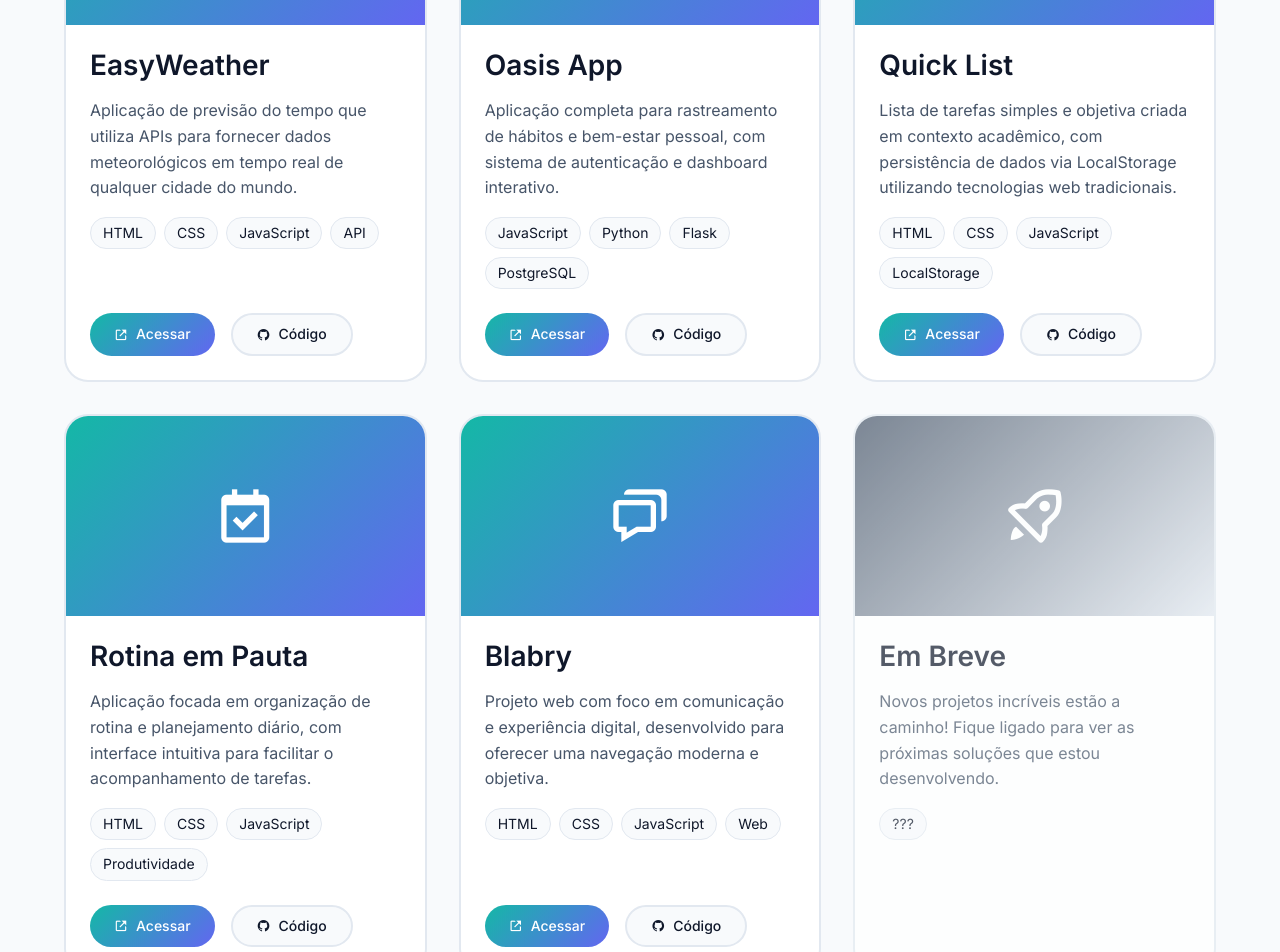
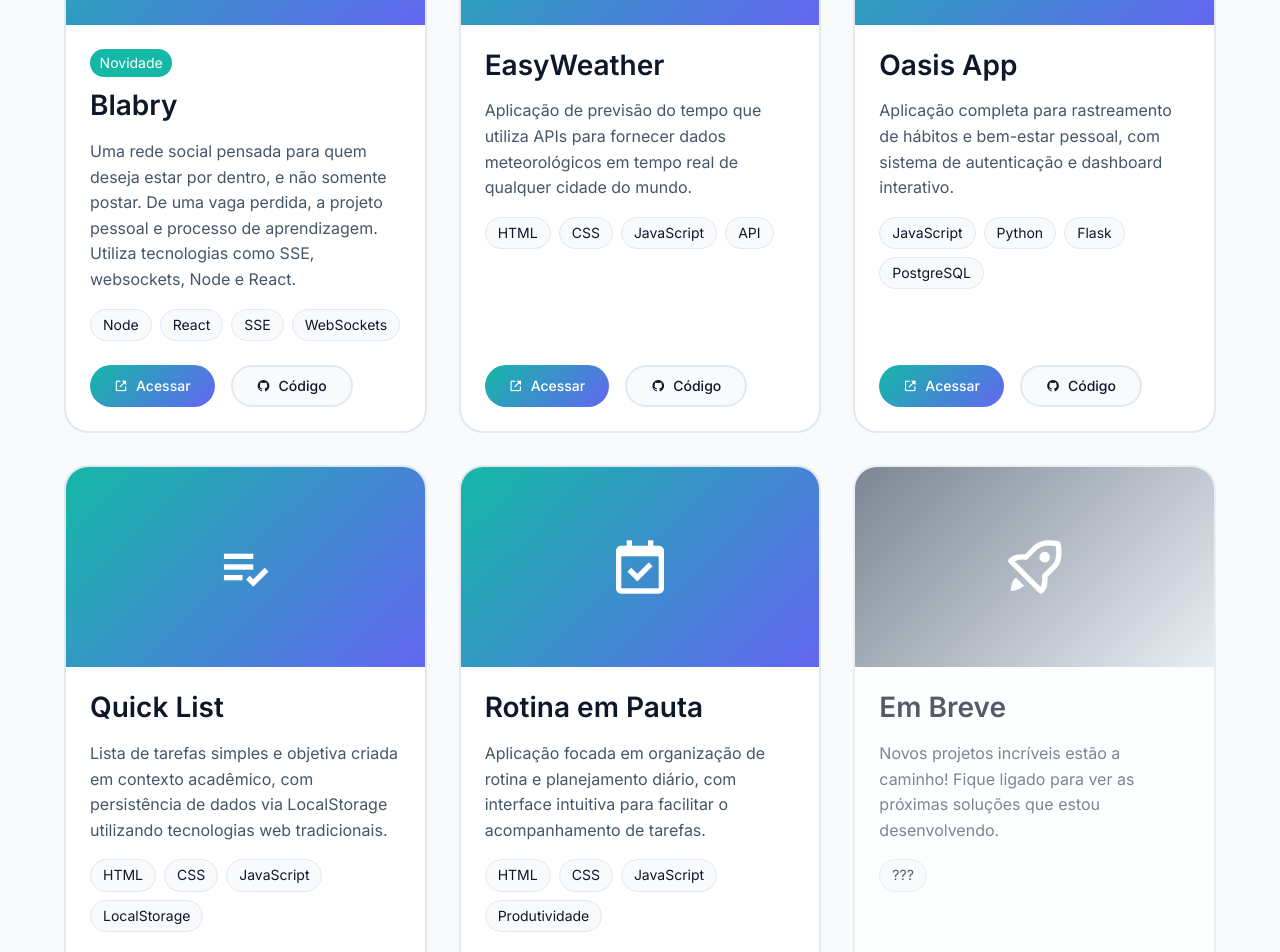
Before and after one commit to abraaosantosdeveloper/abraaosantosdeveloper.github.io, a Next.js app: page / in a window 1280 px wide. Shown: the part 2280-3232 px from the top of the page. Built offline with nearby package versions, Linux system fonts and the light colour scheme.

Commit message:
feat: destacar Blabry como novidade no topo dos projetos
Co-authored-by: abraaosantosdeveloper <107932922+abraaosantosdeveloper@users.noreply.github.com>

```diff
--- a/app/styles.css
+++ b/app/styles.css
@@ -534,6 +534,17 @@ button {
   flex: 1;
 }
 
+.project__badge {
+  width: fit-content;
+  margin-bottom: 0.75rem;
+  padding: 0.2rem 0.6rem;
+  background: var(--primary-color);
+  color: white;
+  border-radius: var(--border-radius-full);
+  font-size: var(--font-size-small);
+  font-weight: var(--font-medium);
+}
+
 .project__title {
   font-size: var(--font-size-h3);
   margin-bottom: 1rem;
--- a/components/Projects.tsx
+++ b/components/Projects.tsx
@@ -8,6 +8,38 @@ export default function Projects() {
         </div>
 
         <div className="projects__content">
+          {/* Blabry Project */}
+          <article className="project__card">
+            <div className="project__image">
+              <i className='bx bx-chat'></i>
+            </div>
+            <div className="project__data">
+              <span className="project__badge">Novidade</span>
+              <h3 className="project__title">Blabry</h3>
+              <p className="project__description">
+                Uma rede social pensada para quem deseja estar por dentro, e não somente postar.
+                De uma vaga perdida, a projeto pessoal e processo de aprendizagem.
+                Utiliza tecnologias como SSE, websockets, Node e React.
+              </p>
+              <div className="project__tags">
+                <span className="tag">Node</span>
+                <span className="tag">React</span>
+                <span className="tag">SSE</span>
+                <span className="tag">WebSockets</span>
+              </div>
+              <div className="project__buttons">
+                <a href="https://blabry.com.br/" target="_blank" rel="noopener noreferrer" className="btn btn--small btn--primary">
+                  <i className='bx bx-link-external'></i>
+                  Acessar
+                </a>
+                <a href="https://github.com/abraaosantosdeveloper/blabry/" target="_blank" rel="noopener noreferrer" className="btn btn--small btn--secondary">
+                  <i className='bx bxl-github'></i>
+                  Código
+                </a>
+              </div>
+            </div>
+          </article>
+
           {/* EasyWeather Project */}
           <article className="project__card">
             <div className="project__image">
@@ -128,36 +160,6 @@ export default function Projects() {
             </div>
           </article>
 
-          {/* Blabry Project */}
-          <article className="project__card">
-            <div className="project__image">
-              <i className='bx bx-chat'></i>
-            </div>
-            <div className="project__data">
-              <h3 className="project__title">Blabry</h3>
-              <p className="project__description">
-                Projeto web com foco em comunicação e experiência digital,
-                desenvolvido para oferecer uma navegação moderna e objetiva.
-              </p>
-              <div className="project__tags">
-                <span className="tag">HTML</span>
-                <span className="tag">CSS</span>
-                <span className="tag">JavaScript</span>
-                <span className="tag">Web</span>
-              </div>
-              <div className="project__buttons">
-                <a href="https://blabry.com.br/" target="_blank" rel="noopener noreferrer" className="btn btn--small btn--primary">
-                  <i className='bx bx-link-external'></i>
-                  Acessar
-                </a>
-                <a href="https://github.com/abraaosantosdeveloper/blabry/" target="_blank" rel="noopener noreferrer" className="btn btn--small btn--secondary">
-                  <i className='bx bxl-github'></i>
-                  Código
-                </a>
-              </div>
-            </div>
-          </article>
-
           {/* Coming Soon Project */}
           <article className="project__card project__card--coming">
             <div className="project__image">
```
